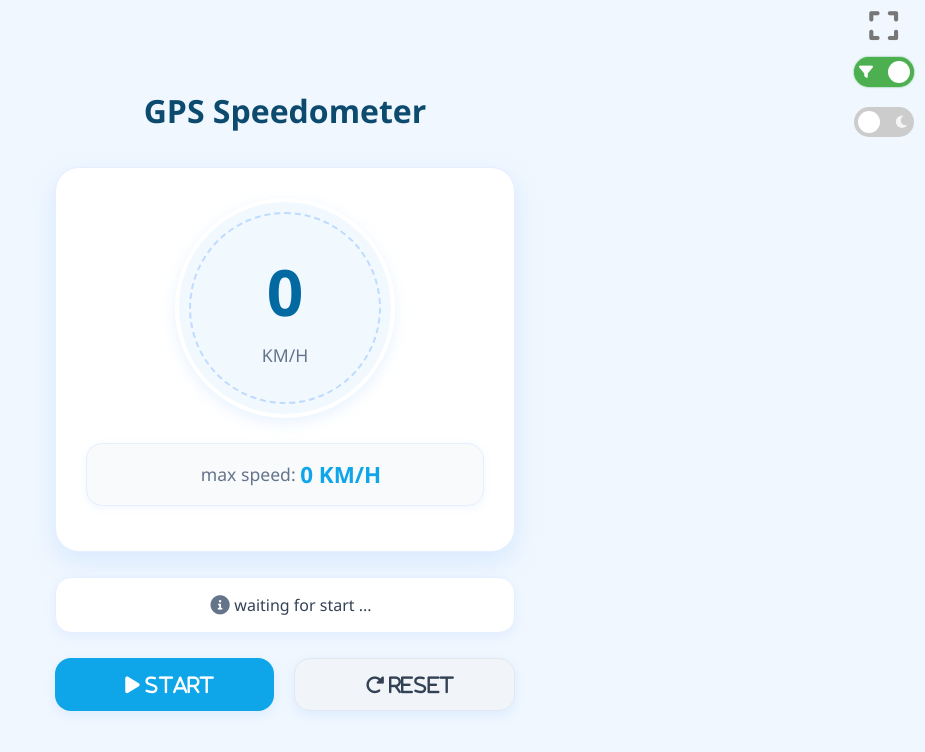
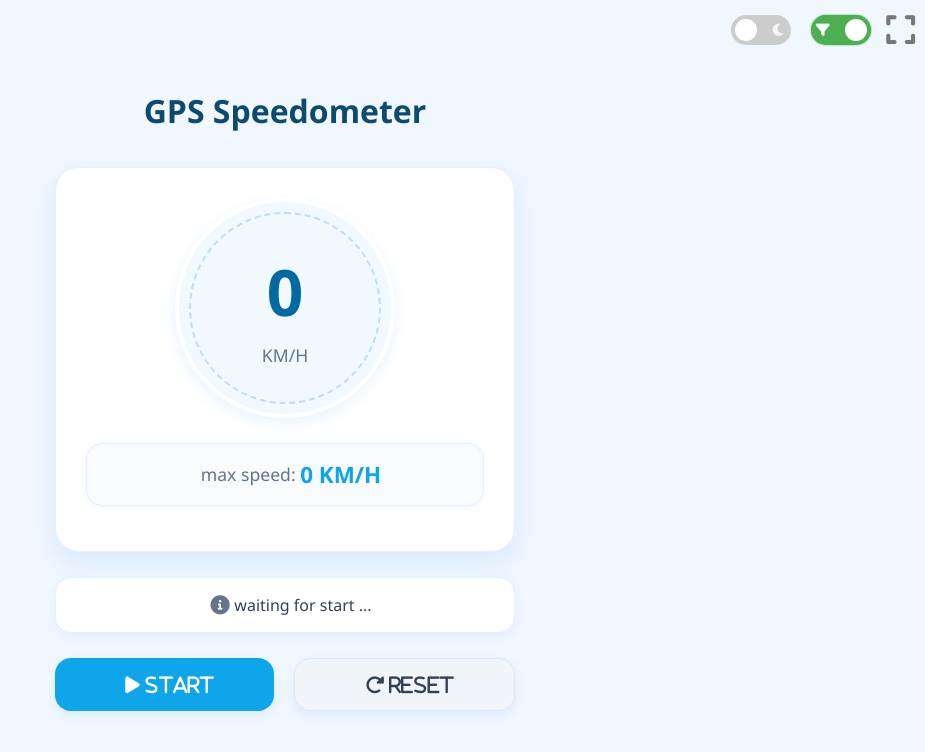
Before and after one commit to callmemahdi01/speedtest, a plain HTML site: page index.html in a window 1280 px wide. Shown: the whole page, without its empty margins (355-1280 px from the left). Drawn offline with Linux system fonts and the light colour scheme; a web font is replaced by a local one.

Commit message:
Update style.css

```diff
--- a/style.css
+++ b/style.css
@@ -2,9 +2,8 @@
 .theme-toggle-container {
     position: absolute;
     top: 5px;
-    right: 1px;
+    right: 5px;
     display: flex;
-    flex-direction: column-reverse;
     align-items: center;
 }
 
```
